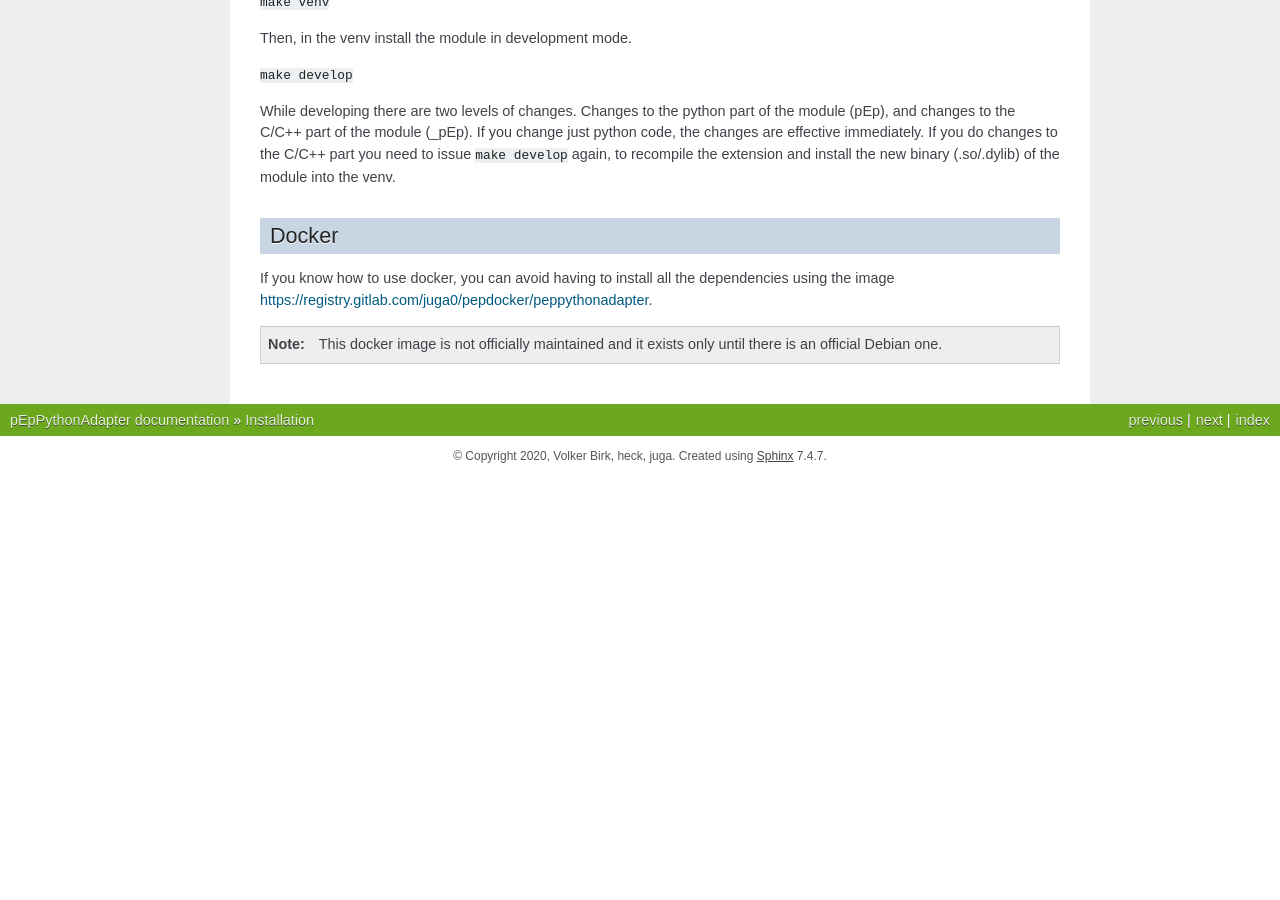
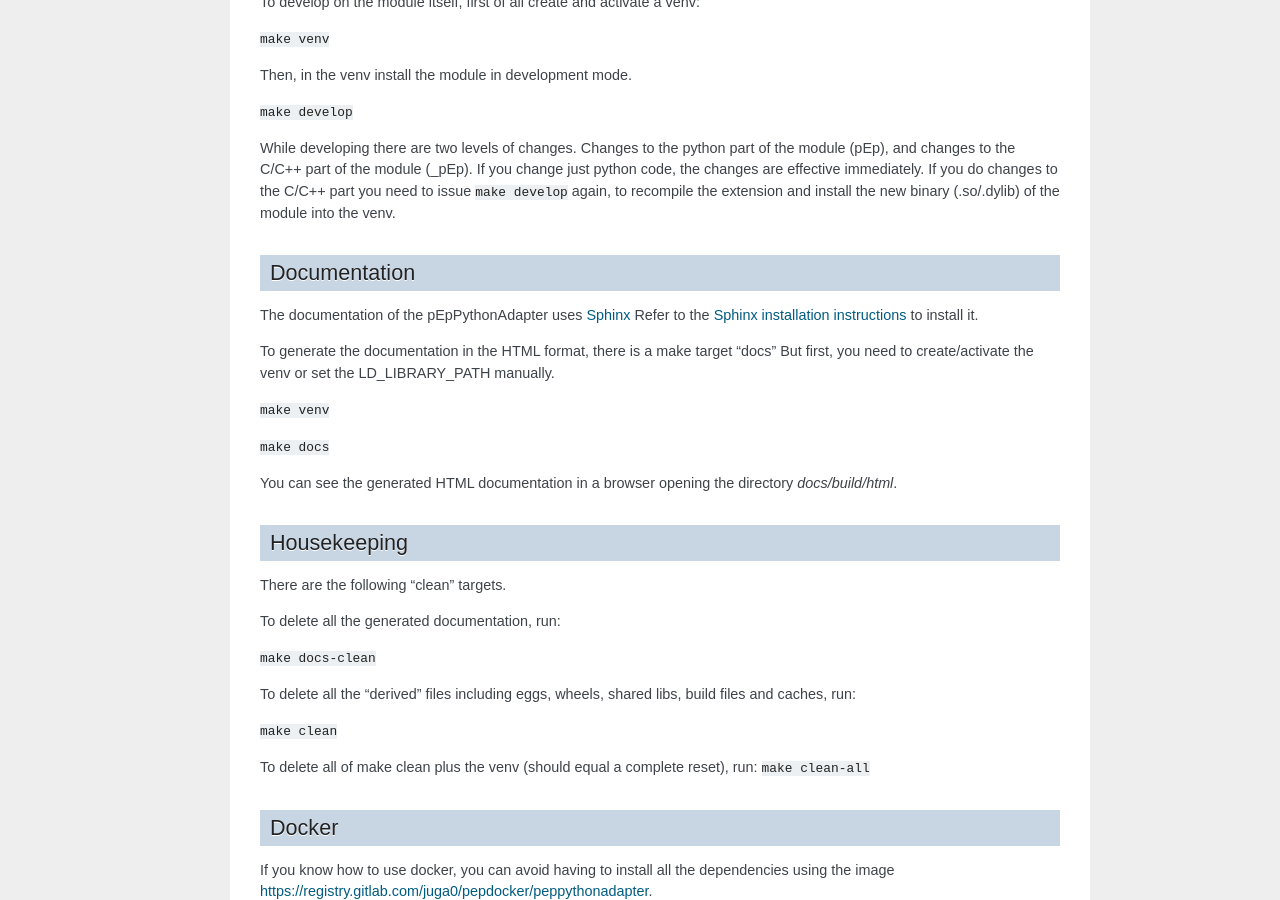
Before and after one commit to plancksecurity/foundation-planckPythonWrapper, a Sphinx documentation site: the page built from docs/source/install.rst, in a window 1280 px wide and 900 px high, scrolled down 1697 px. Built offline with Sphinx 7.4.7, drawn with Linux system fonts in a browser that asks for light colours; the version number could not be read and is left out; before the commit the page ends 2173 px from its top, so only the background shows below that; some of the changed text lies outside the part shown.

Commit message:
Fix sphinx make targets Re structure documentation, more simple for now.

```diff
--- a/docs/source/conf.py
+++ b/docs/source/conf.py
@@ -11,12 +11,11 @@
 # If extensions (or modules to document with autodoc) are in another directory,
 # add these directories to sys.path here. If the directory is relative to the
 # documentation root, use os.path.abspath to make it absolute, like shown here.
-#
+
 import os
 import sys
 sys.path.insert(0, os.path.abspath('../../src'))
 # -- Project information -----------------------------------------------------
-#from pkg_resources import get_distribution
 
 project = "pEpPythonAdapter"
 copyright = "2020, Volker Birk, heck, juga"
--- a/docs/source/index.rst
+++ b/docs/source/index.rst
@@ -11,11 +11,8 @@
    :caption: Contents:
 
    install
-   testing
-   documentation
    software_using
    api/pEp
-
 Indices and tables
 ==================
 
--- a/docs/source/install.rst
+++ b/docs/source/install.rst
@@ -76,6 +76,7 @@
 will be compiled and installed into the venv.
 
 ``make venv``
+
 ``make test``
 
 
@@ -94,6 +95,37 @@
 If you do changes to the C/C++ part you need to issue ``make develop`` again, to recompile the extension and install
 the new binary (.so/.dylib) of the module into the venv.
 
+Documentation
+-------------
+The documentation of the pEpPythonAdapter uses `Sphinx <https://www.sphinx-doc.org/>`_
+Refer to the `Sphinx installation instructions <https://www.sphinx-doc.org/en/master/usage/installation.html>`_ to install it.
+
+To generate the documentation in the HTML format, there is a make target "docs"
+But first, you need to create/activate the venv or set the LD_LIBRARY_PATH manually.
+
+``make venv``
+
+``make docs``
+
+You can see the generated HTML documentation in a browser opening the directory
+`docs/build/html`.
+
+Housekeeping
+------------
+There are the following "clean" targets.
+
+To delete all the generated documentation, run:
+
+``make docs-clean``
+
+To delete all the "derived" files including eggs, wheels, shared libs, build files and caches, run:
+
+``make clean``
+
+To delete all of make clean plus the venv (should equal a complete reset), run:
+``make clean-all``
+
+
 
 Docker
 ------
```
Also changed, not shown: docs/source/documentation.rst (deleted, +0 -13 lines), docs/source/testing.rst (deleted, +0 -7 lines), 1 other file.
